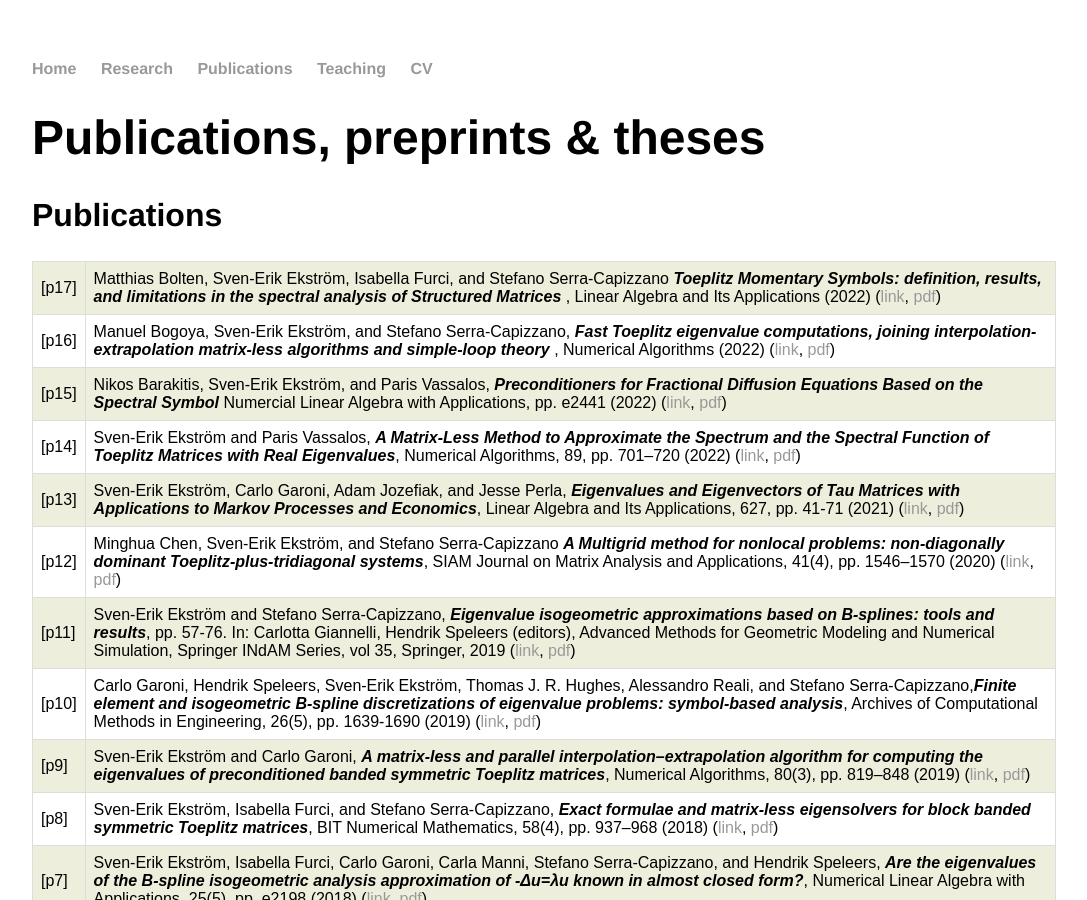
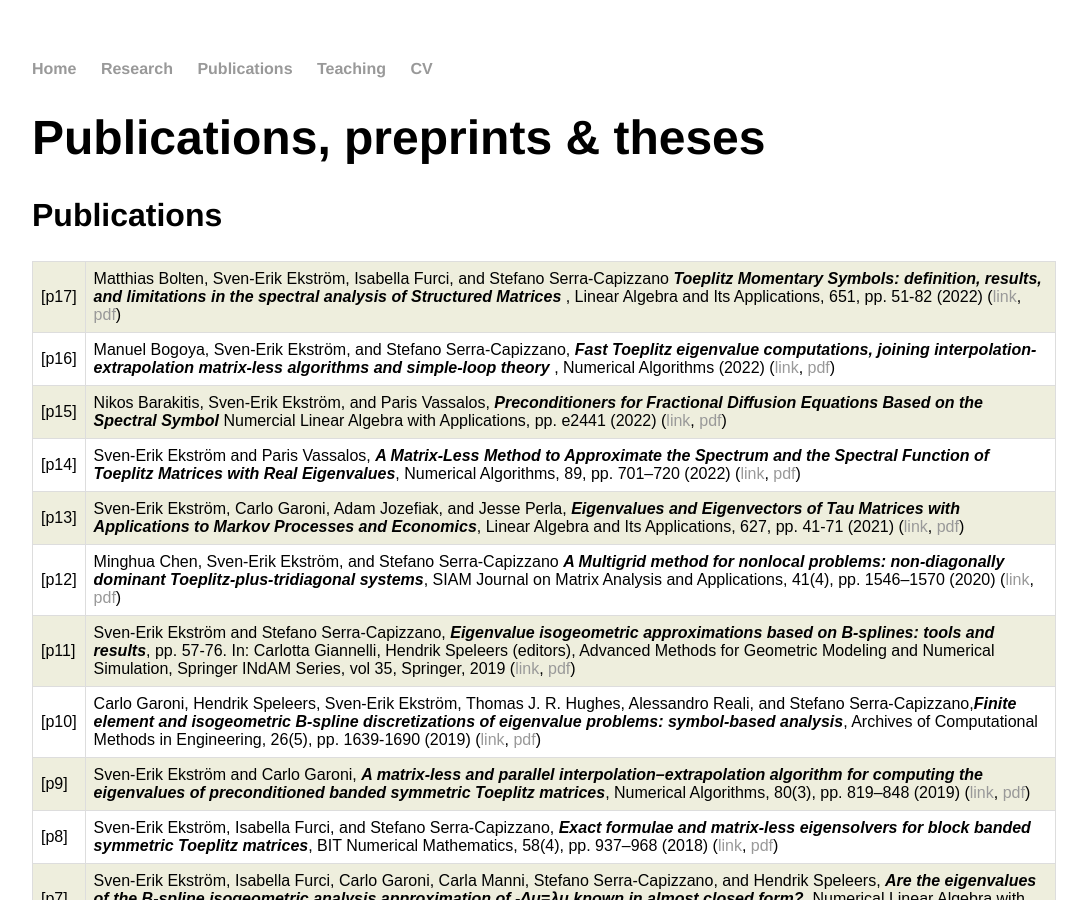
Before and after one commit to sverek/sverek.github.io, a Jekyll site: the page built from publications/index.html, in a window 1280 px wide and 900 px high. Shown: the whole window, without its empty margins (96-1183 px from the left). Built offline with Jekyll 4.4.1, drawn with Linux system fonts in a browser that asks for light colours.

Commit message:
update publications

```diff
--- a/publications/index.html
+++ b/publications/index.html
@@ -28,7 +28,7 @@ tr:nth-child(odd) {
 			<tr>
 				<td>[p17]</td>
 				<td>Matthias Bolten, Sven-Erik Ekström, Isabella Furci, and Stefano Serra-Capizzano <i><b>Toeplitz Momentary Symbols: definition, results, and limitations in the spectral analysis of Structured Matrices
-				</b></i>, Linear Algebra and Its Applications (2022) (<a href="https://doi.org/10.1016/j.laa.2022.06.017">link</a>, <a href="pdf/p17.pdf">pdf</a>)
+				</b></i>, Linear Algebra and Its Applications, 651, pp. 51-82 (2022) (<a href="https://doi.org/10.1016/j.laa.2022.06.017">link</a>, <a href="pdf/p17.pdf">pdf</a>)
 				</td>
 			</tr>
 			<tr>
```
